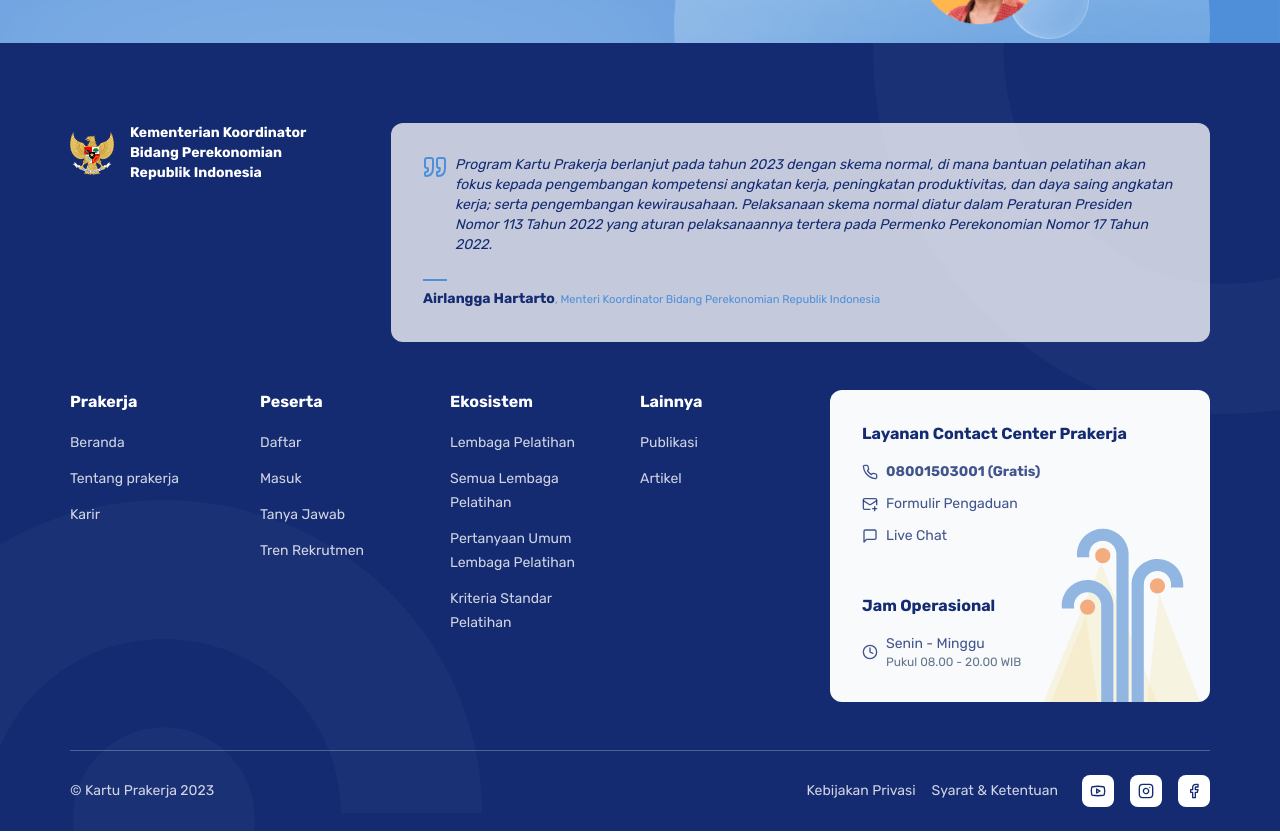
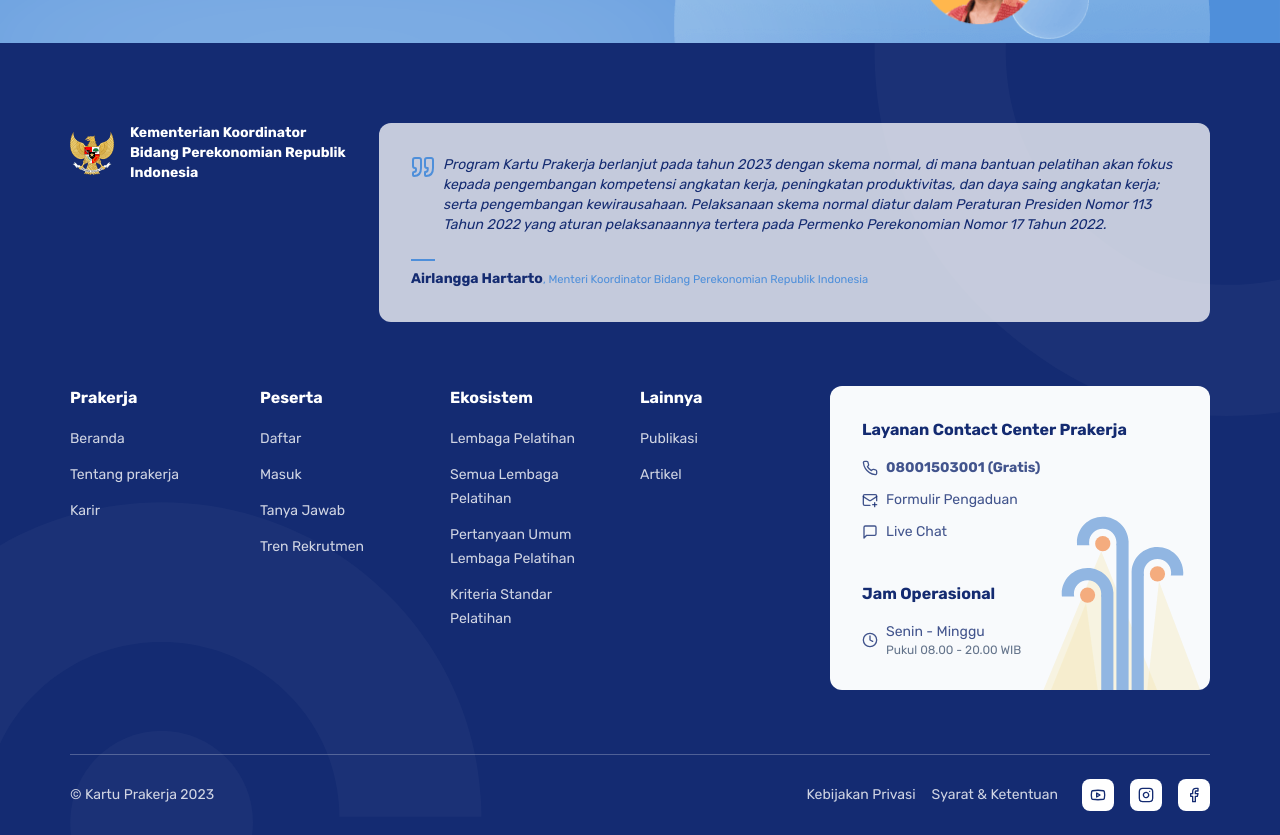
Before and after one commit to shendrongddv/20230722-Prakerja-Clone-Next-JS, a Next.js app: page / in a window 1280 px wide. Shown: the part 6820-7655 px from the top of the page. Built offline with nearby package versions, Linux system fonts and the light colour scheme.

Commit message:
Sabtu, 22 Juli 2023

```diff
--- a/components/footer/footer-main.tsx
+++ b/components/footer/footer-main.tsx
@@ -44,9 +44,9 @@
   return (
     <footer className="px-6 pt-20 bg-[url(/bg/bg-footer.svg)] bg-no-repeat bg-cover bg-center">
       <div className="container">
-        <div className="flex flex-col gap-12">
+        <div className="flex flex-col gap-16">
           {/* # Footer Top */}
-          <div className="flex flex-col md:flex-row md:justify-between gap-12">
+          <div className="flex flex-col md:flex-row md:justify-between gap-8">
             {/* ## Col */}
             <div className="md:w-1/4 w-full">
               <PancasilaText />
@@ -59,7 +59,7 @@
           </div>
 
           {/* # Footer Main */}
-          <div className="flex flex-col md:flex-row md:justify-between gap-12">
+          <div className="flex flex-col md:flex-row md:justify-between gap-10">
             <FooterMainLinks />
             <FooterMainLinkExtra />
           </div>
@@ -229,7 +229,7 @@
     <div className="md:w-2/6">
       <div className="flex flex-col relative bg-slate-50 rounded-xl p-6 md:p-8 overflow-hidden">
         {/* # */}
-        <div className="flex flex-col gap-12">
+        <div className="flex flex-col gap-10">
           {/* ## */}
           <div className="flex flex-col">
             <h4 className="text-primary-foreground font-bold font-display">
```
